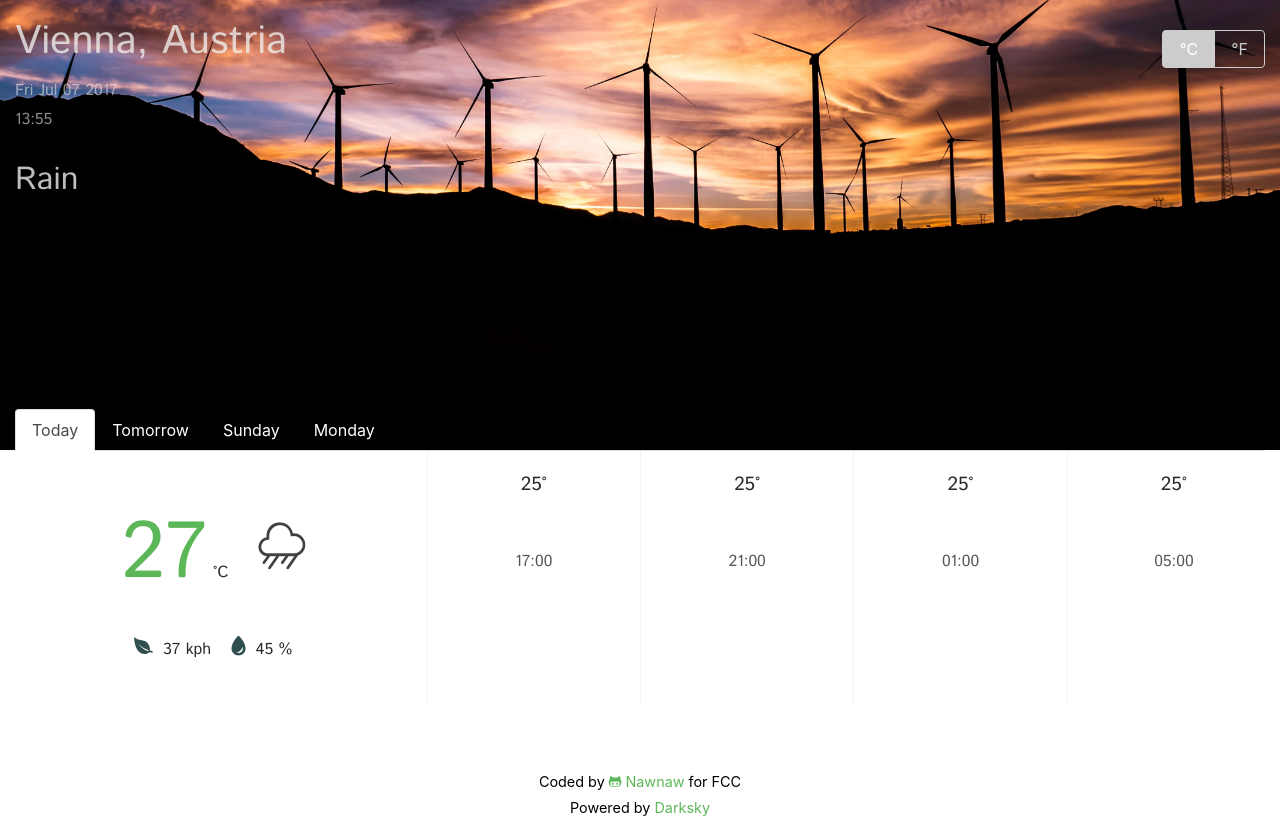
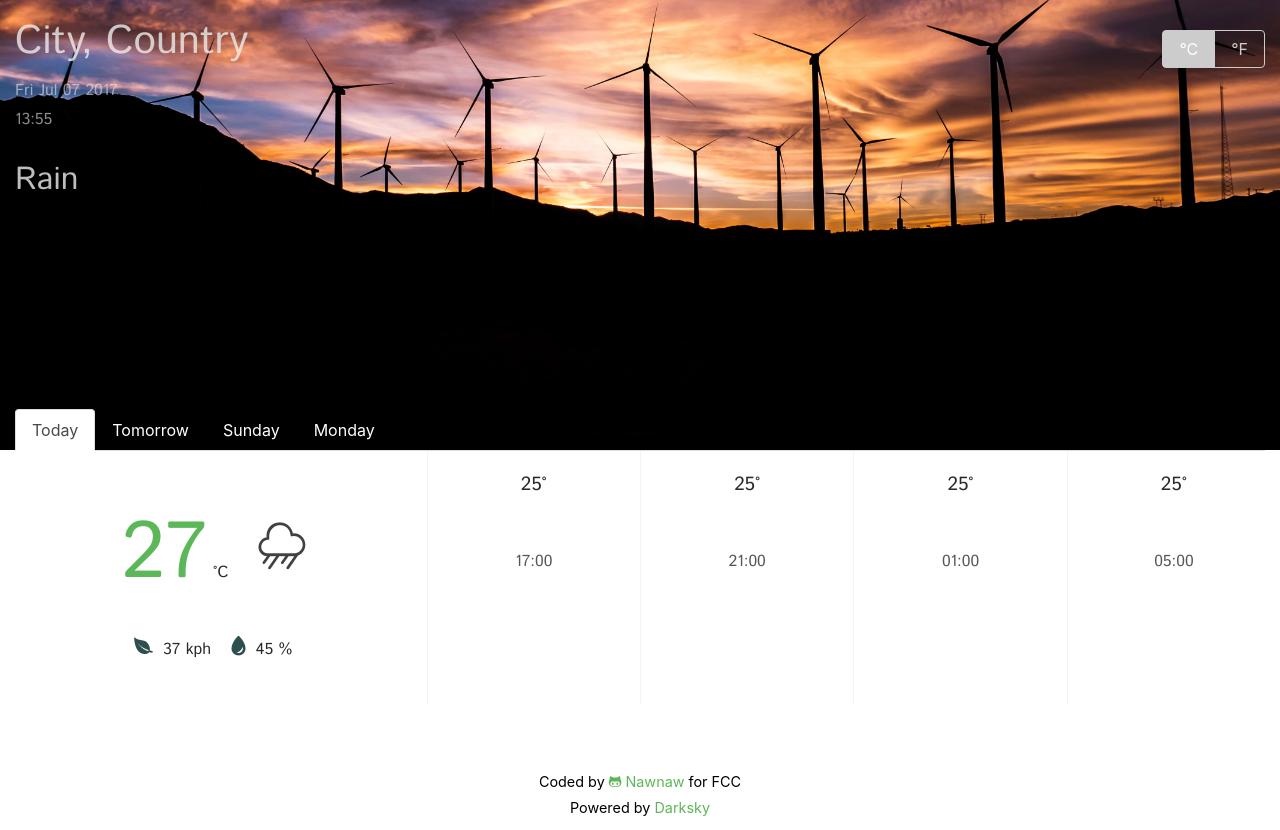
Before and after one commit to nawnaw7/weatherapp, a plain HTML site: page index.html in a window 1280 px wide. Drawn offline with nearby package versions, Linux system fonts and the light colour scheme; a script that the page names is missing; files whose address does not match are found by name.

Commit message:
minor change to city

```diff
--- a/index.html
+++ b/index.html
@@ -13,7 +13,7 @@
 
         <!-- Summary Image + Info -->
         <div class="container-fluid full-width-image margins">
-            <h1 id="city">Vienna, Austria</h1>
+            <h1 id="city">City, Country</h1>
             <div class="btn-group" data-toggle="buttons">
                 <label class="btn btn-outline-secondary active" id="label-C">
                     <input type="radio" name="options" id="option-C" autocomplete="off"> &deg;C
```
